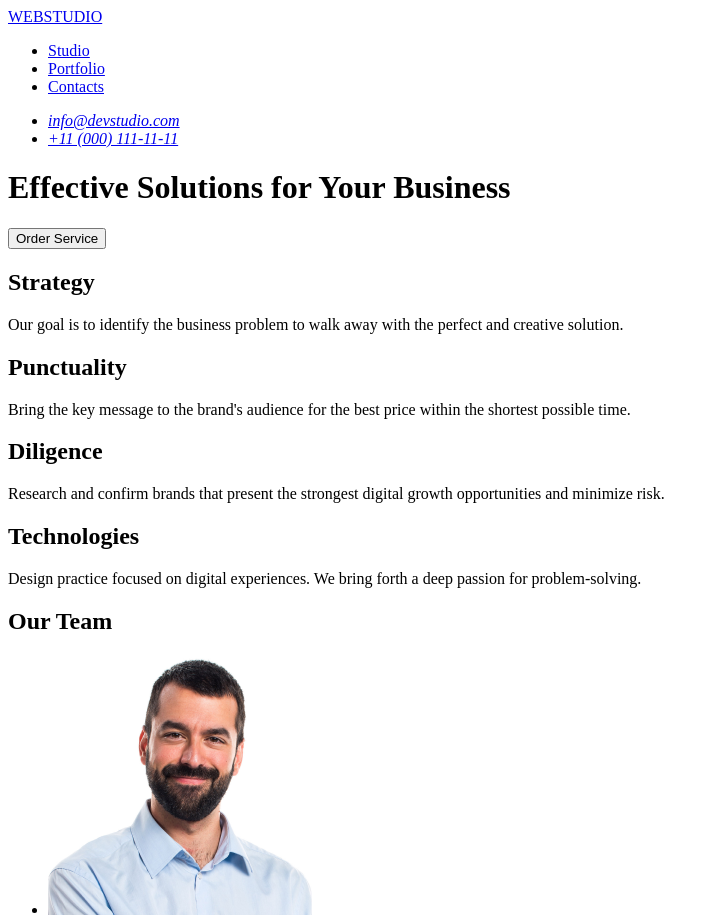
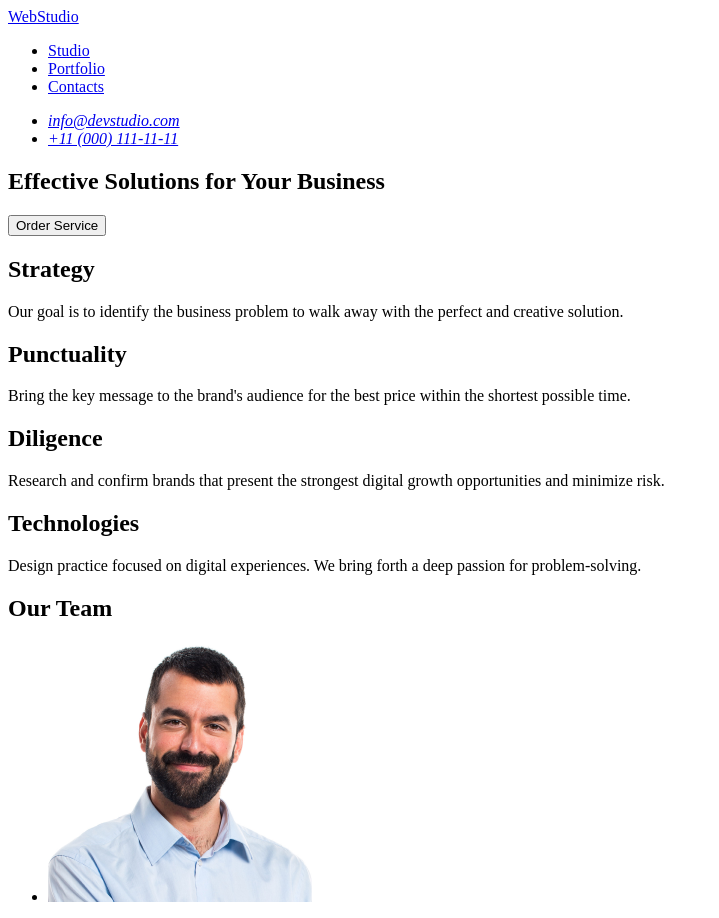
Before and after one commit to radyvoniukkate/goit-markup-hw-01, a plain HTML site: page index.html in a window 1280 px wide. Shown: the top 918 px of the page, without its empty margins (0-719 px from the left). Drawn offline with Linux system fonts and the light colour scheme.

Commit message:
second layout

```diff
--- a/index.html
+++ b/index.html
@@ -7,8 +7,7 @@
   </head>
   <body>
     <header>
-      <nav><a href="./index.html">WEBSTUDIO</a></nav>
-      <nav>
+      <nav><a href="./index.html">WebStudio</a>
         <ul>
             <li><a href="studio">Studio</a></li>
             <li><a href="portfolio">Portfolio</a></li>
@@ -18,14 +17,15 @@
       <address>
         <ul>
             <li><a href="mailto:info@devstudio.com">info@devstudio.com</a></li>
-            <li><a href="tel:+11(000)111-11-11">+11 (000) 111-11-11</a></li>
+            <li><a href="tel:+11(000)1111111">+11 (000) 111-11-11</a></li>
         </ul>
       </address>
     </header>
     <main>
-        <h1>Effective Solutions
-            for Your Business</h1>
+        <section>
+        <h1>Effective Solutions for Your Business</h1>
             <button type="button">Order Service</button>
+        </section>
             <section>
                 <h2>Strategy</h2>
                 <p>Our goal is to identify the business
```
